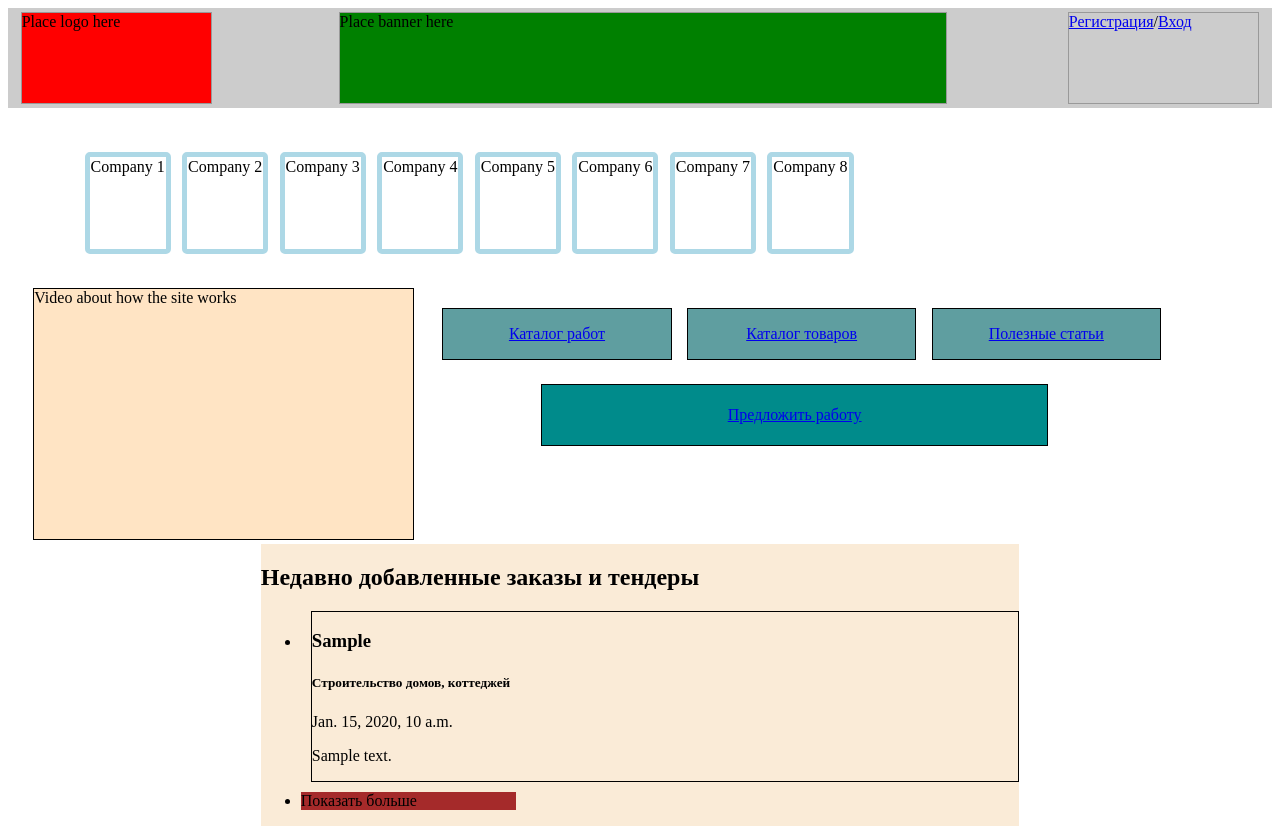
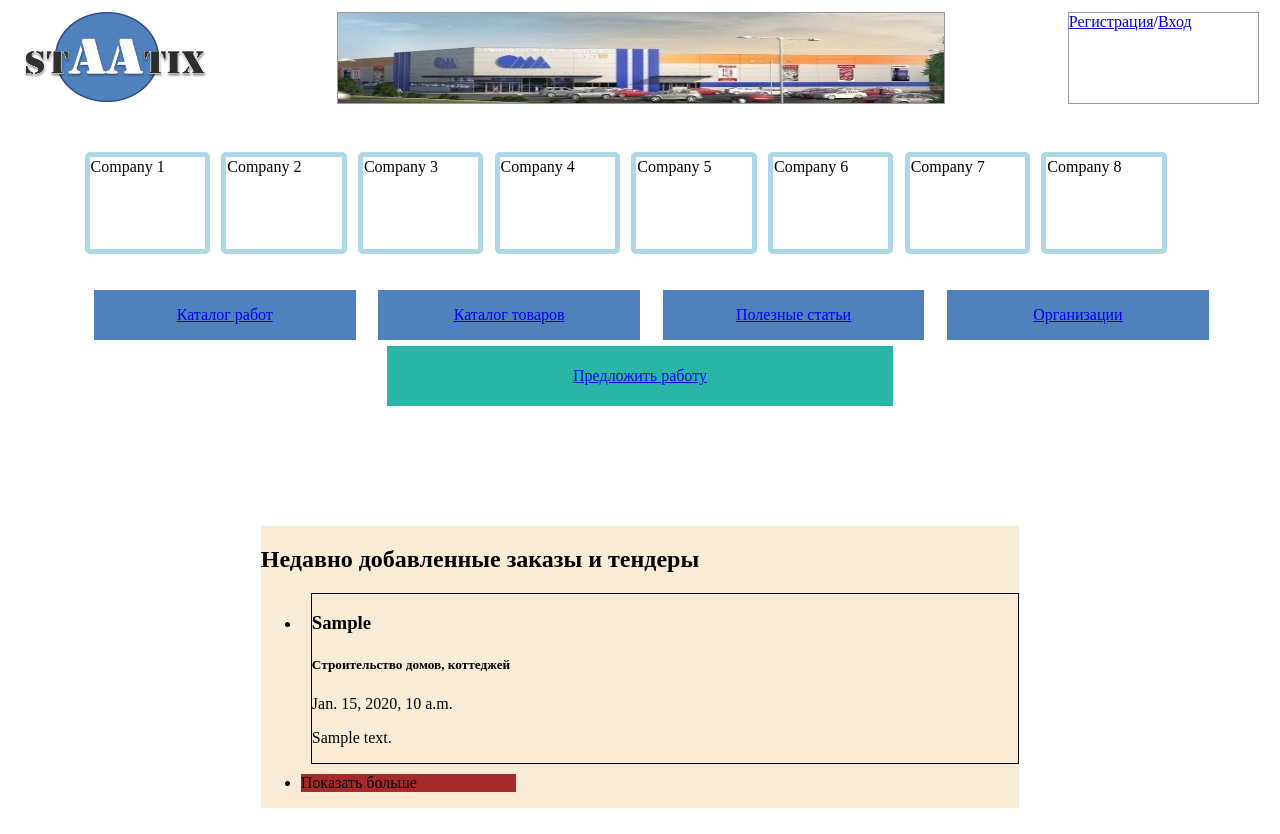
Before and after one commit to siarheiNaralenkau/Remontnik, a Django app: page /remont/ in a window 1280 px wide. After the commit the page ends 808 px from the top, so only its background shows below. Run offline with Django 3.2, Linux system fonts and the light colour scheme; data comes from the database, SQL or seed files in the repository; tables that the repository leaves empty hold one stand-in row (values such as "Sample post"); parts of the project's set-up code (start-up, migrations or seed data) failed here and were passed over.

Commit message:
Updates: 1) Organization profile was added. 2) Some UI changes.

```diff
--- a/remont/admin.py
+++ b/remont/admin.py
@@ -1,7 +1,9 @@
 from django.contrib import admin
-from remont.models import WorkCategory, WorkType, UserProfile
+from remont.models import WorkCategory, WorkType, UserProfile, City, OrganizationProfile
 
 
 admin.site.register(WorkCategory)
 admin.site.register(WorkType)
 admin.site.register(UserProfile)
+admin.site.register(City)
+admin.site.register(OrganizationProfile)
--- a/remont/static/remont/css/index.css
+++ b/remont/static/remont/css/index.css
@@ -1,20 +1,28 @@
 .topPage {
     width:100%;
     height:100px;
-    background-color:#CCC;
 }
 
 .topCompanySection {
-    border:solid 1px black;
+    border:solid 5px lightblue;
+    border-radius: 5px;
     float:left;
     height:90px;
     margin-top: 4px;
     margin-left:1%;
     width:8.5%;
 }
+.topCompanyCell {
+    border:solid 5px lightblue;
+    border-radius: 5px;
+    float:left;
+    height:90px;
+    margin-top: 4px;
+    margin-left:1%;
+    width: 10%;
+}
 
 .sectionLogo {
-    border: solid 1px #999;
     float: left;
     height: 90px;
     width: 15%;
@@ -43,17 +51,29 @@
 .top10Companies {
     width: 90%;
     height: 100px;
-    background-color: #BBB;
-    border: 1px solid black;
     margin-top: 3%;
     margin-left: 5%;
+}
+
+.searchCompany {
+    width: 90%;
+    height: 50px;
+    margin-top: 20px;
+    margin-left: 5%;
+}
+
+.searchInput {
+    width: 40%;
+}
+
+.top10Inner {
+    margin: auto
 }
 
 .mainMiddle {
     width:100%;
     height:260px;
-    background-color:#CCC;
-    margin-top: 3%;
+    margin-top: 20px;
 }
 
 .howSiteWorks {
@@ -67,24 +87,21 @@
 }
 
 .mainMenu {
-    width: 60%;
+    width: 90%;
     height: 60px;
-    border: 1px solid black;
     float: left;
-    margin-left: 1%;
+    margin-left: 5%;
     margin-top: 20px;
 }
 
 .menuItemOuter {
-    border:solid 1px black;
     float:left;
     height:50px;
     margin-top: 4px;
     margin-left:2%;
-    width:30%;
+    width:23%;
     display: table;
     overflow: hidden;
-    background-color: cadetblue;
 }
 
 .menuItemInner {
@@ -98,10 +115,7 @@
 .suggestJob {
     width: 40%;
     height: 60px;
-    margin-top: 20px;
-    margin-left: 10%;
-    border: 1px solid black;
-    float: left;
+    margin: auto;
     display: table;
     overflow: hidden;
 }
@@ -112,7 +126,6 @@
     width: 100%;
     margin: 0 auto;
     text-align: center;
-    background-color: darkcyan;
 }
 
 .jobsSuggestions {
@@ -121,3 +134,21 @@
     background-color: antiquewhite;
     overflow-y: auto;
 }
+
+.suggestionsHeader {
+    margin: 0 auto;
+}
+
+.simple-list {
+    list-style-type: none;
+}
+
+.details-label {
+    font-weight: 700;
+    margin-right: 10px;
+}
+
+.org-details {
+    margin-top: 10px;
+    border-bottom: 1px dotted black;
+}
--- a/remont/templates/remont/index.html
+++ b/remont/templates/remont/index.html
@@ -1,148 +1,22 @@
-<style>
-    .topPage {
-        width:100%;
-        height:100px;
-        background-color:#CCC;
-    }
-
-    .topCompanySection {
-        border:solid 5px lightblue;
-        border-radius: 5px;
-        float:left;
-        height:90px;
-        margin-top: 4px;
-        margin-left:1%;
-        width:8.5%;
-    }
-
-    .topCompanyCell {
-        border:solid 5px lightblue;
-        border-radius: 5px;
-        float:left;
-        height:90px;
-        margin-top: 4px;
-        margin-left:1%;
-    }
-
-    .sectionLogo {
-        border: solid 1px #999;
-        float: left;
-        height: 90px;
-        width: 15%;
-        margin-top: 4px;
-        margin-left: 1%;
-    }
-
-    .sectionBanner {
-        border: solid 1px #999;
-        height: 90px;
-        width: 48%;
-        float: left;
-        margin-top: 4px;
-        margin-left: 10%;
-    }
-
-    .sectionRegister {
-        border: solid 1px #999;
-        height: 90px;
-        width: 15%;
-        float: right;
-        margin-right: 1%;
-        margin-top: 4px;
-    }
-
-    .top10Companies {
-        width: 90%;
-        height: 100px;
-        margin-top: 3%;
-        margin-left: 5%;
-    }
-
-    .top10Inner {
-        margin: auto
-    }
-
-    .mainMiddle {
-        width:100%;
-        height:260px;
-{#        background-color:#CCC;#}
-        margin-top: 3%;
-    }
-
-    .howSiteWorks {
-        margin-left: 2%;
-        width: 30%;
-        height: 250px;
-        background-color: bisque;
-        float: left;
-        margin-top: 4px;
-        border: 1px solid black;
-    }
-
-    .mainMenu {
-        width: 60%;
-        height: 60px;
-        float: left;
-        margin-left: 1%;
-        margin-top: 20px;
-    }
-
-    .menuItemOuter {
-        border:solid 1px black;
-        float:left;
-        height:50px;
-        margin-top: 4px;
-        margin-left:2%;
-        width:30%;
-        display: table;
-        overflow: hidden;
-        background-color: cadetblue;
-    }
-
-    .menuItemInner {
-        display: table-cell;
-        vertical-align: middle;
-        width: 100%;
-        margin: 0 auto;
-        text-align: center;
-    }
-
-    .suggestJob {
-        width: 40%;
-        height: 60px;
-        margin-top: 20px;
-        margin-left: 10%;
-        border: 1px solid black;
-        float: left;
-        display: table;
-        overflow: hidden;
-    }
-
-    .suggestJobButton {
-        display: table-cell;
-        vertical-align: middle;
-        width: 100%;
-        margin: 0 auto;
-        text-align: center;
-        background-color: darkcyan;
-    }
-
-    .jobsSuggestions {
-        width: 60%;
-        margin: 0 auto;
-        background-color: antiquewhite;
-        overflow-y: auto;
-    }
-</style>
-
-{#<script type="text/javascript" src="/static/remont/js/index.js"></script>#}
+<!DOCTYPE html>
+<html>
+<head lang="en">
+    <meta charset="UTF-8">
+    <title></title>
     <script type="text/javascript" src="{{ STATIC_URL }}remont/js/index.js"></script>
     <script type="text/javascript" src="{{ STATIC_URL }}remont/js/jquery-2.1.3.min.js"></script>
+    <link rel="stylesheet" type="text/css" href="{{ STATIC_URL }}remont/css/index.css">
+</head>
 
+<body>
     <div class="topPage">
-	<div id="sectionLogo" class="sectionLogo" style="background-color: red">Place logo here</div>
-    <div id="sectionBanner" class="sectionBanner" style="background-color: green">Place banner here</div>
-    <div id="sectionRegister" class="sectionRegister" style="background-color: ">
+        <div id="sectionLogo" class="sectionLogo">
+            <img src="{{ STATIC_URL }}remont/images/logo.jpg" style="width: 100%; height: 100%">
+        </div>
+        <div id="sectionBanner" class="sectionBanner">
+            <img src="{{ STATIC_URL }}remont/images/banner.jpg" style="width: 100%; height: 100%">
+        </div>
+        <div id="sectionRegister" class="sectionRegister">
             <a href="/remont/register">Регистрация</a>/<a href="/login">Вход</a>
         </div>
     </div>
@@ -150,14 +24,6 @@
     <div class="top10Companies">
         <div class="top10Inner">
             <table width="100%"><tr>
-{#        <div class="topCompanySection">Company 1</div>#}
-{#        <div class="topCompanySection">Company 2</div>#}
-{#        <div class="topCompanySection">Company 3</div>#}
-{#        <div class="topCompanySection">Company 4</div>#}
-{#        <div class="topCompanySection">Company 5</div>#}
-{#        <div class="topCompanySection">Company 6</div>#}
-{#        <div class="topCompanySection">Company 7</div>#}
-{#        <div class="topCompanySection">Company 8</div>#}
                 <td class="topCompanyCell">Company 1</td>
                 <td class="topCompanyCell">Company 2</td>
                 <td class="topCompanyCell">Company 3</td>
@@ -170,27 +36,42 @@
         </div>
     </div>
 
+{#    <div class="searchCompany">#}
+{#        <input type="text" maxlength="80" class="searchInput" name="searchKeyword">#}
+{#        <button class="searchButton">Найти</button>#}
+{#        <select name="city">#}
+{#            {% for city in cities %}#}
+{#                <option value="{{ city.id }}">{{ city.name }}</option>#}
+{#            {% endfor %}#}
+{#        </select>#}
+{#    </div>#}
+
     <div class="mainMiddle">
-    <div id="videoHowItworks" class="howSiteWorks">Video about how the site works</div>
+{#        <div id="videoHowItworks" class="howSiteWorks">Video about how the site works</div>#}
         <div id="menuDiv" class="mainMenu">
-        <div class="menuItemOuter">
+            <div class="menuItemOuter" style="background-image: url({{ STATIC_URL }}../../static/remont/images/fon_menu.png)">
                 <div class="menuItemInner">
                     <a href="/remont/jobs_catalog">Каталог работ</a>
                 </div>
             </div>
-        <div class="menuItemOuter">
+            <div class="menuItemOuter" style="background-image: url({{ STATIC_URL }}../../static/remont/images/fon_menu.png)">
                 <div class="menuItemInner">
                     <a href="/remont/goods_catalog">Каталог товаров</a>
                 </div>
             </div>
-        <div class="menuItemOuter">
+            <div class="menuItemOuter" style="background-image: url({{ STATIC_URL }}../../static/remont/images/fon_menu.png)">
                 <div class="menuItemInner">
                     <a href="/remont/usefull_articles">Полезные статьи</a>
                 </div>
             </div>
+            <div class="menuItemOuter" style="background-image: url({{ STATIC_URL }}../../static/remont/images/fon_menu.png)">
+                <div class="menuItemInner">
+                    <a href="/remont/organizations_list">Организации</a>
+                </div>
+            </div>
         </div>
 
-    <div class="suggestJob">
+        <div class="suggestJob" style="background-image: url({{ STATIC_URL }}../../static/remont/images/fon_suggest_job.png)">
             <div class="suggestJobButton">
                 <a href="/remont/suggest_job">Предложить работу</a>
             </div>
@@ -198,7 +79,9 @@
     </div>
 
     <div class="jobsSuggestions">
+        <div class="suggestionsHeader">
             <h2>Недавно добавленные заказы и тендеры</h2>
+        </div>
         <ul>
             {% for job in jobSuggestions%}
                 <li>
@@ -219,3 +102,6 @@
             </li>
         </ul>
     </div>
+
+</body>
+</html>
--- a/remont/urls.py
+++ b/remont/urls.py
@@ -1,4 +1,5 @@
 from django.conf.urls import patterns, url
+from django.conf import settings
 from remont import views
 
 urlpatterns = patterns('',
@@ -9,5 +10,14 @@ urlpatterns = patterns('',
     url(r'^create_user/$', views.create_user, name='create_user'),
     url(r'^suggest_job_save/$', views.suggest_job_save, name='suggest_job_save'),
     url(r'^user_profile/$', views.user_profile, name='user_profile'),
-    url(r'^update_user_profile/$', views.update_user_profile, name='update_user_profile')
+    url(r'^update_user_profile/$', views.update_user_profile, name='update_user_profile'),
+    url(r'^organizations_list/$', views.organizations_list, name='organizations_list'),
+    url(r'^org_profile/$', views.org_profile, name='org_profile')
 )
+
+if settings.DEBUG:
+    urlpatterns += patterns('',
+        url(r'^media/(?P<path>.*)$', 'django.views.static.serve', {
+            'document_root': settings.MEDIA_ROOT,
+        }),
+   )
--- a/remont/views.py
+++ b/remont/views.py
@@ -2,20 +2,19 @@
 
 from django.shortcuts import render, redirect
 from django.http import HttpResponse
-from django.template import loader
-
-from django.template.context import RequestContext
 from django.contrib.auth.models import User
 
 
 # Главная страница приложения
-from remont.models import WorkType, JobSuggestion, UserProfile
+from remont.models import WorkType, JobSuggestion, UserProfile, OrganizationProfile, City
 
 
 def index(request):
     top10 = {'top10 masters': 'top10 masters should be displayed here'}
     jobSuggestions = JobSuggestion.objects.order_by("-date_created")[:5]
-    return render(request, 'remont/index.html', {"jobSuggestions": jobSuggestions})
+    cities = City.objects.all()
+    return render(request, 'remont/index.html', {"jobSuggestions": jobSuggestions, "cities": cities})
+
 
 # Регистрация пользователя
 def register(request):
@@ -72,5 +71,22 @@ def user_profile(request):
         profile_data["user_profile"] = u_profile
         return render(request, "remont/user_profile.html", profile_data)
 
+
 def update_user_profile(request):
     return redirect("/remont/user_profile")
+
+
+# Отображает список организаций
+def organizations_list(request):
+    # city_id = request.REQUEST["city"]
+    # organizations = OrganizationProfile.objects.filter(city=city_id)
+    organizations = OrganizationProfile.objects.all()
+    return render(request, 'remont/organizations_list.html', {"organizatins": organizations})
+
+
+# Отображает подробную информацию о конкретной организации.
+def org_profile(request):
+    org_id = request.REQUEST["org"]
+    print "Organization id: {0}".format(org_id)
+    organization_details = OrganizationProfile.objects.get(id=org_id)
+    return render(request, 'remont/organization_details.html', {"organization_details": organization_details})
```
Also changed, not shown: remont/models.py (+45 -2 lines), remont/templates/remont/organization_details.html (added, +32 -0 lines), remont/templates/remont/organizations_list.html (added, +32 -0 lines), remontnik/settings.py (+6 -3 lines), remont/migrations/0002_city_organizationprofile.py (added), remont/migrations/0003_auto_20150215_1750.py (added), remont/migrations/0004_remove_worktype_icon.py (added), remont/migrations/0005_auto_20150215_1919.py (added), remont/migrations/0006_auto_20150215_1922.py (added), remont/static/remont/images/fon_menu.png (renamed from remont/static/remont/images/002.png), remont/static/remont/images/fon_suggest_job.png (renamed from remont/static/remont/images/001.png). Lines whose indentation alone changed are shown as unchanged.
